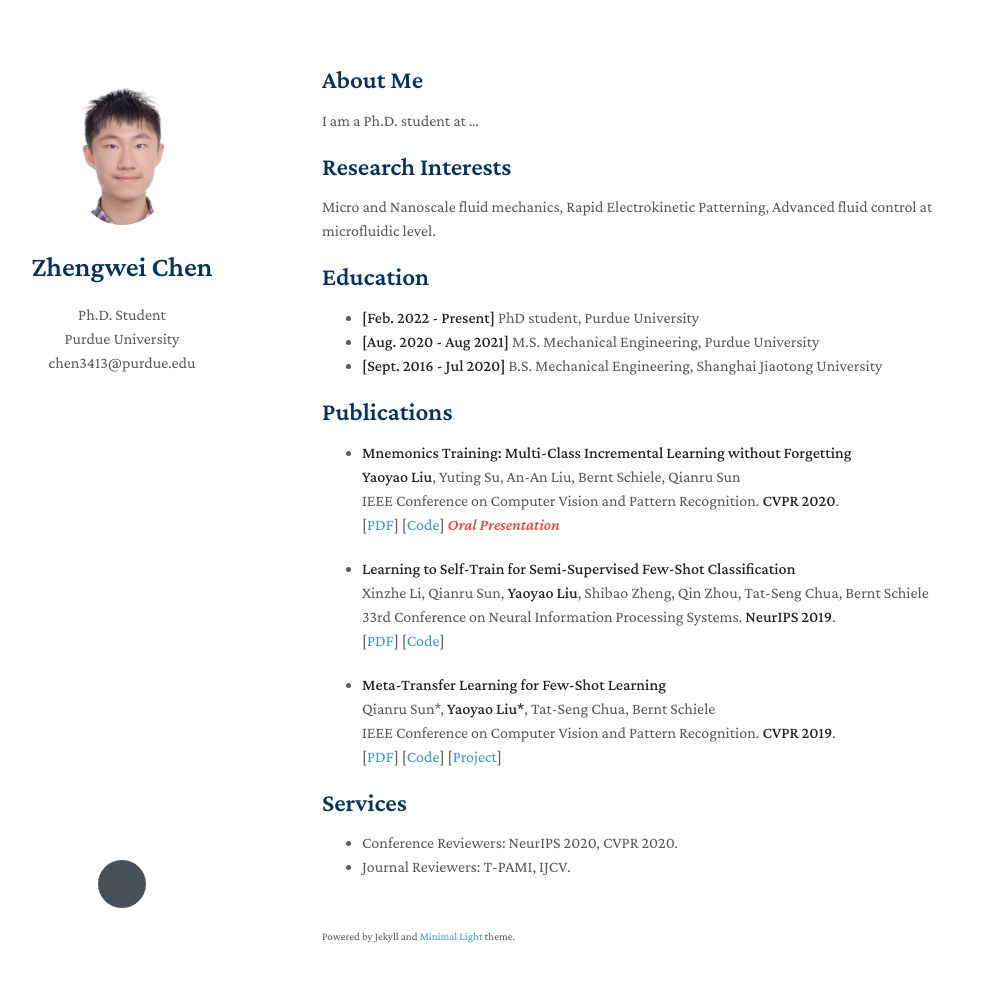
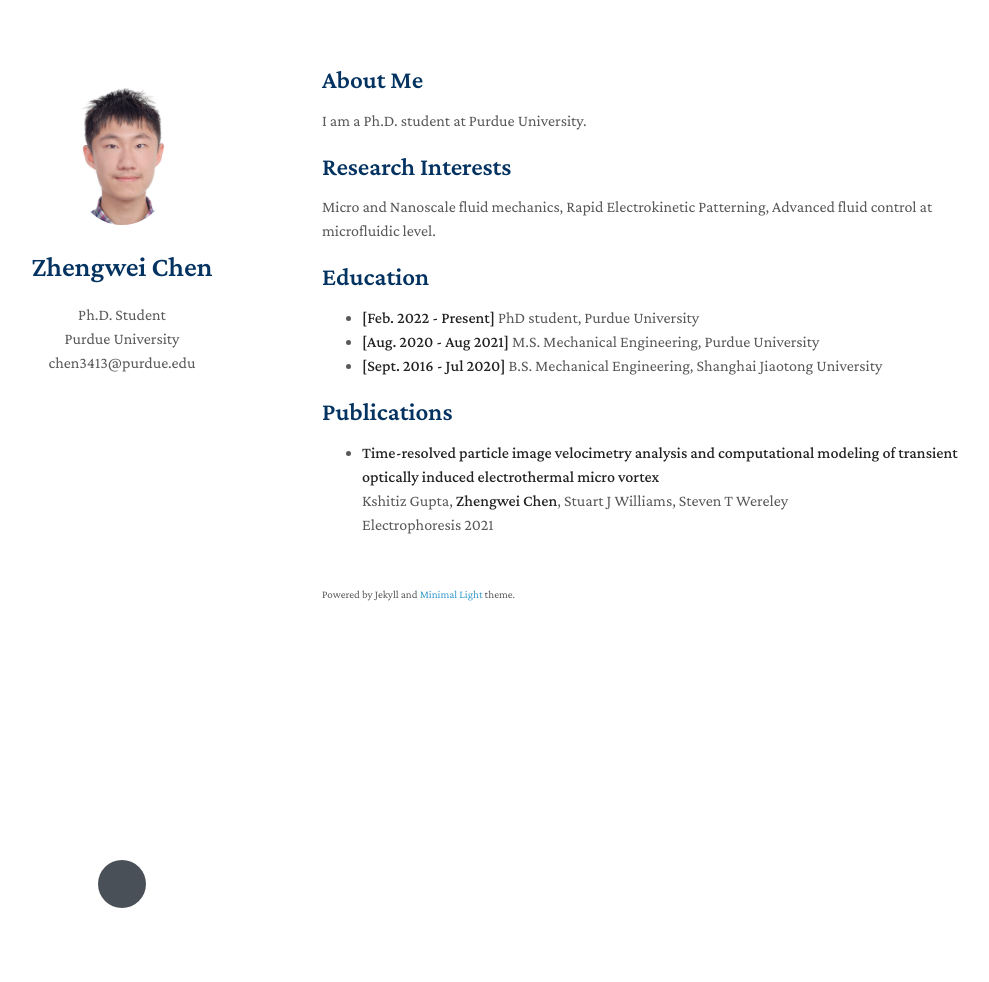
Before and after one commit to zhengweichen1998/zhengweichen, a Jekyll site: the page built from index.md, in a window 1280 px wide and 1017 px high. Shown: the top 982 px of the window, without its empty margins (148-1137 px from the left). Built offline with Jekyll 4.4.1, drawn with Linux system fonts in a browser that asks for light colours; nearby versions of some CDN libraries; a style sheet for code colours, icons or effects is not loaded; our own code applies the rules of GitHub Pages for plain Markdown files.

Commit message:
Update index.md

```diff
--- a/index.md
+++ b/index.md
@@ -4,7 +4,7 @@ layout: homepage
 
 ## About Me
 
-I am a Ph.D. student at ...
+I am a Ph.D. student at Purdue University.
 
 ## Research Interests
 Micro and Nanoscale fluid mechanics, Rapid Electrokinetic Patterning, Advanced fluid control at microfluidic level.
@@ -18,31 +18,8 @@ Micro and Nanoscale fluid mechanics, Rapid Electrokinetic Patterning, Advanced f
 
 ## Publications
 
-- **Mnemonics Training: Multi-Class Incremental Learning without Forgetting**
+- **Time‐resolved particle image velocimetry analysis and computational modeling of transient optically induced electrothermal micro vortex**
   <br>
-  **Yaoyao Liu**, Yuting Su, An-An Liu, Bernt Schiele, Qianru Sun
+Kshitiz Gupta, **Zhengwei Chen**, Stuart J Williams, Steven T Wereley
   <br>
-  IEEE Conference on Computer Vision and Pattern Recognition. **CVPR 2020**.
-  <br>
-  [[PDF](https://arxiv.org/pdf/2002.10211.pdf)] [[Code](https://github.com/yaoyao-liu/mnemonics)] <strong><i style="color:#e74d3c">Oral Presentation</i></strong>
-
-- **Learning to Self-Train for Semi-Supervised Few-Shot Classification**
-  <br>
-  Xinzhe Li, Qianru Sun, **Yaoyao Liu**, Shibao Zheng, Qin Zhou, Tat-Seng Chua, Bernt Schiele
-  <br>
-  33rd Conference on Neural Information Processing Systems. **NeurIPS 2019**.
-  <br>
-  [[PDF](http://papers.nips.cc/paper/9216-learning-to-self-train-for-semi-supervised-few-shot-classification.pdf)] [[Code](https://github.com/xinzheli1217/learning-to-self-train)]
-
-- **Meta-Transfer Learning for Few-Shot Learning**
-  <br>
-  Qianru Sun\*, **Yaoyao Liu\***, Tat-Seng Chua, Bernt Schiele
-  <br>
-  IEEE Conference on Computer Vision and Pattern Recognition. **CVPR 2019**.
-  <br>
-  [[PDF](http://openaccess.thecvf.com/content_CVPR_2019/papers/Sun_Meta-Transfer_Learning_for_Few-Shot_Learning_CVPR_2019_paper.pdf)] [[Code](https://github.com/yaoyao-liu/meta-transfer-learning)] [[Project](https://mtl.yyliu.net/)]
-
-## Services
-
-- Conference Reviewers: NeurIPS 2020, CVPR 2020.
-- Journal Reviewers: T-PAMI, IJCV.
+ Electrophoresis 2021
```
